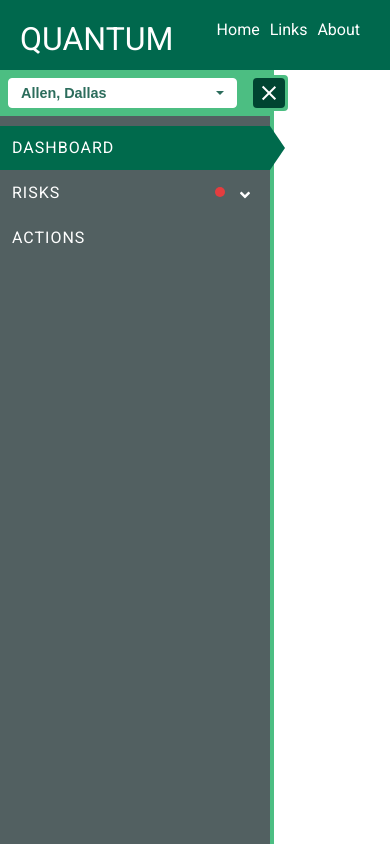
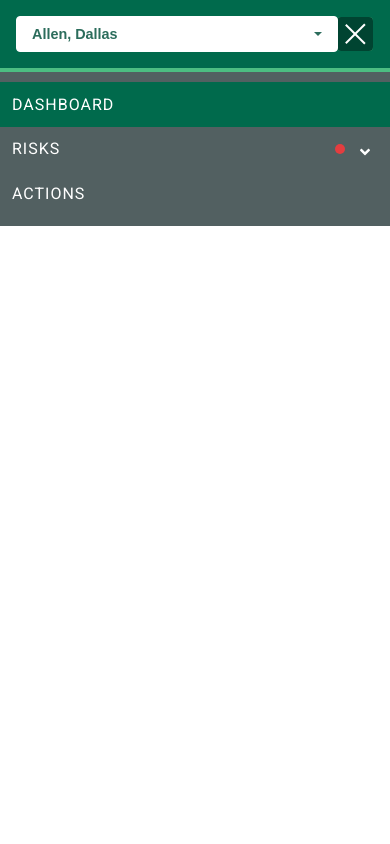
Before and after one commit to terencetcf/newnav, a React (Create React App) app: page / in a window 390 px wide. Built offline with nearby package versions, Linux system fonts and the light colour scheme.

Commit message:
added mobile support

```diff
--- a/src/App.scss
+++ b/src/App.scss
@@ -1,7 +1,7 @@
 .sidenav {
   background-color: #526061;
   color: #fff;
-  width: 25px;
+  width: 28px;
   transition: all 0.1s;
   position: relative;
   padding-right: 0;
@@ -18,24 +18,12 @@
   &.show {
     width: 270px;
     max-width: 270px;
-
-    .bar:nth-child(1) {
-      transform: rotate(-45deg) translate(-5px, 5px);
-    }
-
-    .bar:nth-child(2) {
-      opacity: 0;
-    }
-
-    .bar:nth-child(3) {
-      transform: rotate(45deg) translate(-5px, -5px);
-    }
   }
 
   &-toggle {
     position: absolute;
-    top: 5px;
-    right: -18px;
+    top: 4px;
+    right: -20px;
     background-color: #4cbe82;
     border: solid 3px #4cbe82;
     border-radius: 0.25rem;
@@ -52,6 +40,8 @@
       background-color: #004431;
       line-height: 1.75;
       cursor: pointer;
+      outline: none;
+      padding: 3px 8px;
     }
 
     .bar {
@@ -169,8 +159,8 @@
       position: absolute;
       width: 10px;
       height: 10px;
+      right: 20px;
       top: 50%;
-      right: 20px;
       transform: translate(0, -50%);
       transition: all 0.1s;
     }
@@ -226,7 +216,7 @@
     vertical-align: middle;
     background-color: #fff;
     border: 1px solid #fff;
-    padding: 0.3rem 0.75rem;
+    padding: 8px 15px;
     font-size: 0.9rem;
     line-height: 1.25;
     border-radius: 0.25rem;
@@ -307,3 +297,49 @@
     }
   }
 }
+
+@media only screen and (max-width: 600px) {
+  .sidenav {
+    position: absolute;
+    top: 0;
+    border-right: none;
+    width: 100%;
+
+    &-toggle {
+      top: 17px;
+      right: 17px;
+      border: none;
+    }
+
+    .site-select {
+      border-bottom: solid 4px #4cbe82;
+      padding: 16px;
+      background-color: #006a4c;
+    }
+
+    &-menu a.active::after {
+      display: none;
+    }
+
+    &.show {
+      width: 100%;
+      max-width: 100%;
+
+      .bar:nth-child(1) {
+        transform: rotate(-45deg) scaleX(1.5) translate(-3px, 5px);
+      }
+
+      .bar:nth-child(2) {
+        opacity: 0;
+      }
+
+      .bar:nth-child(3) {
+        transform: rotate(45deg) scaleX(1.5) translate(-3px, -5px);
+      }
+    }
+
+    &-vertical {
+      display: none;
+    }
+  }
+}
--- a/src/App.tsx
+++ b/src/App.tsx
@@ -125,7 +125,7 @@ const App: React.FC = () => {
                   </a>
                   <ul>
                     <li>
-                      <a href="#" className="active">
+                      <a href="#">
                         Risk Register <span className="badge">3</span>
                       </a>
                     </li>
@@ -142,9 +142,11 @@ const App: React.FC = () => {
               </ul>
             </div>
           </div>
-          <div className="sidenav-vertical">Allen, Dallas</div>
+          <div className="sidenav-vertical">{getSiteName()}</div>
         </div>
-        <div className="main">s</div>
+        <div className="main">
+          <h1>{getSiteName()}</h1>
+        </div>
       </div>
     </>
   );
--- a/src/index.scss
+++ b/src/index.scss
@@ -46,4 +46,5 @@ nav {
 
 .main {
   flex: 1;
+  margin: 10px 30px;
 }
```
